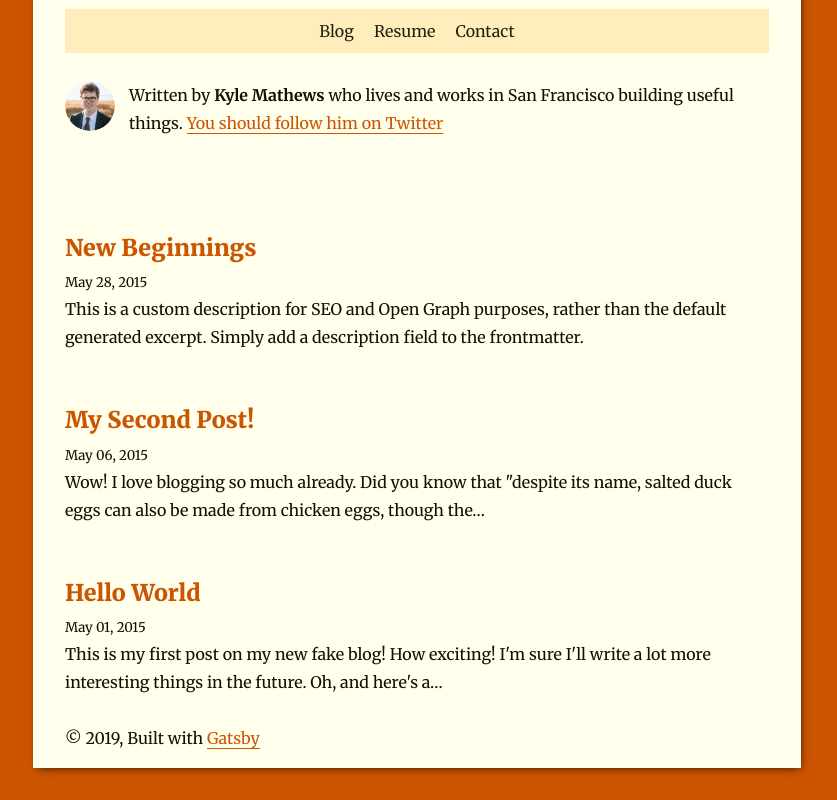
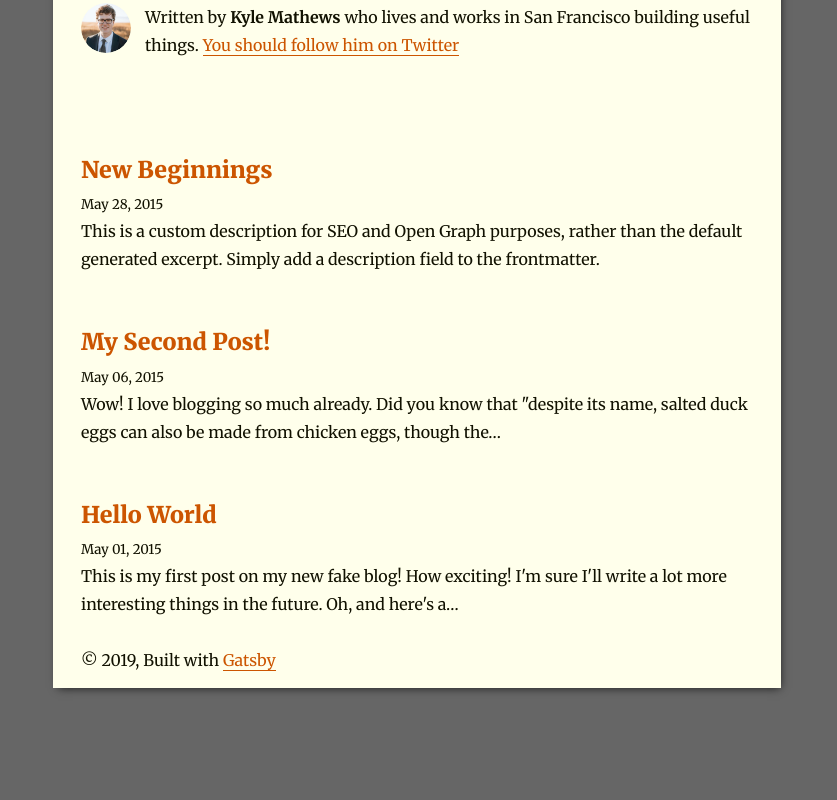
Before and after one commit to RyanThomasTech/crossworded_www, a Gatsby site: page / in a window 1280 px wide. Shown: the part 137-937 px from the top of the page, without its empty margins (223-1060 px from the left). After the commit the page ends 853 px from the top, so only its background shows below. Built offline with nearby package versions, Linux system fonts and the light colour scheme; Gatsby itself is replaced by a stand-in of ours; some packages are replaced by stand-ins of ours.

Commit message:
Integrated emotion with current style and moved some styling logic around into (hopefully) logical locations. A bit annoyed at how styling seems to be all over the place. Probably going to call this an ugly first pass and focus on getting the site active rather than designing it well.

```diff
--- a/package.json
+++ b/package.json
@@ -8,6 +8,7 @@
     "url": "https://github.com/gatsbyjs/gatsby/issues"
   },
   "dependencies": {
+    "@emotion/core": "^10.0.10",
     "gatsby": "^2.2.11",
     "gatsby-cli": "^2.5.6",
     "gatsby-image": "^2.0.34",
--- a/src/components/layout.css
+++ b/src/components/layout.css
@@ -1,31 +1,9 @@
 @charset "UTF-8";
 
 body {
-  background-color: #cc5500;
-}
-
-div#__outer {
-  background-color: #ffffeb;
-  color: #110;
-  width: 75%;
-  min-width: 40rem;
-  padding: 1rem 2rem;
-  margin: 2rem auto;
-  display: block;
-  max-width: 48rem;
-  overflow: auto;
-  -webkit-box-shadow: 2px 3px 9px -3px rgba(0, 0, 0, 0.75);
-  -moz-box-shadow: 2px 3px 9px -3px rgba(0, 0, 0, 0.75);
-  box-shadow: 2px 3px 9px -3px rgba(0, 0, 0, 0.75);
-
+  background-color: #666666;
 }
 
 a {
   color: #cc5500;
 }
-
-@media screen and (max-width: 760px) {
-  #NavBar {
-    display: none;
-  }
-}
--- a/src/components/layout.js
+++ b/src/components/layout.js
@@ -1,8 +1,11 @@
+/** @jsx jsx */
 import React from "react"
 import { Link } from "gatsby"
 import SiteTitle from "./SiteTitle"
 import NavBar from "./navbar"
 import "./layout.css"
+import Sidebar from "./sidebar"
+import { jsx, css } from "@emotion/core"
 
 import { rhythm, scale } from "../utils/typography"
 
@@ -19,11 +22,24 @@ class Layout extends React.Component {
     }
 
     return (
-      <div id="__outer">
+      <div
+        css={css`
+          display: block;
+          background-color: #ffffeb;
+          color: #110;
+          width: 75%;
+          min-width: ${rhythm(20)};
+          padding: ${rhythm(0.5)} ${rhythm(1)};
+          margin: ${rhythm(1)} auto;
+          max-width: ${rhythm(26)};
+          overflow: auto;
+          -webkit-box-shadow: 2px 3px 9px -3px rgba(0, 0, 0, 0.75);
+          -moz-box-shadow: 2px 3px 9px -3px rgba(0, 0, 0, 0.75);
+          box-shadow: 2px 3px 9px -3px rgba(0, 0, 0, 0.75);
+        `}
+      >
         <header>{header}</header>
-        <div id="NavBar">
-          <NavBar />
-        </div>
+        <NavBar />
         <main>{children}</main>
         <footer>
           © {new Date().getFullYear()}, Built with
--- a/src/components/navbar.module.css
+++ b/src/components/navbar.module.css
@@ -1,7 +1,7 @@
+
 nav {
   background: #feb;
 }
-
 nav ul {
   text-align: center;
 }
@@ -14,7 +14,7 @@ nav ul li {
 }
 
 nav ul li:hover {
-    background: #fda;
+  background: #fda;
 }
 /*nav ul li:last-child {
     border-right: 1px solid #000;
@@ -25,3 +25,12 @@ nav ul li a {
   text-decoration: none;
   box-shadow: none;
 }
+
+/*------------------------------
+ * hide the navbar if window can support sidebar
+ * ----------------------------*/
+@media screen and (min-width: 1080px) {
+  nav {
+    display: none;
+  }
+}
```
Also changed, not shown: 1 other file.
